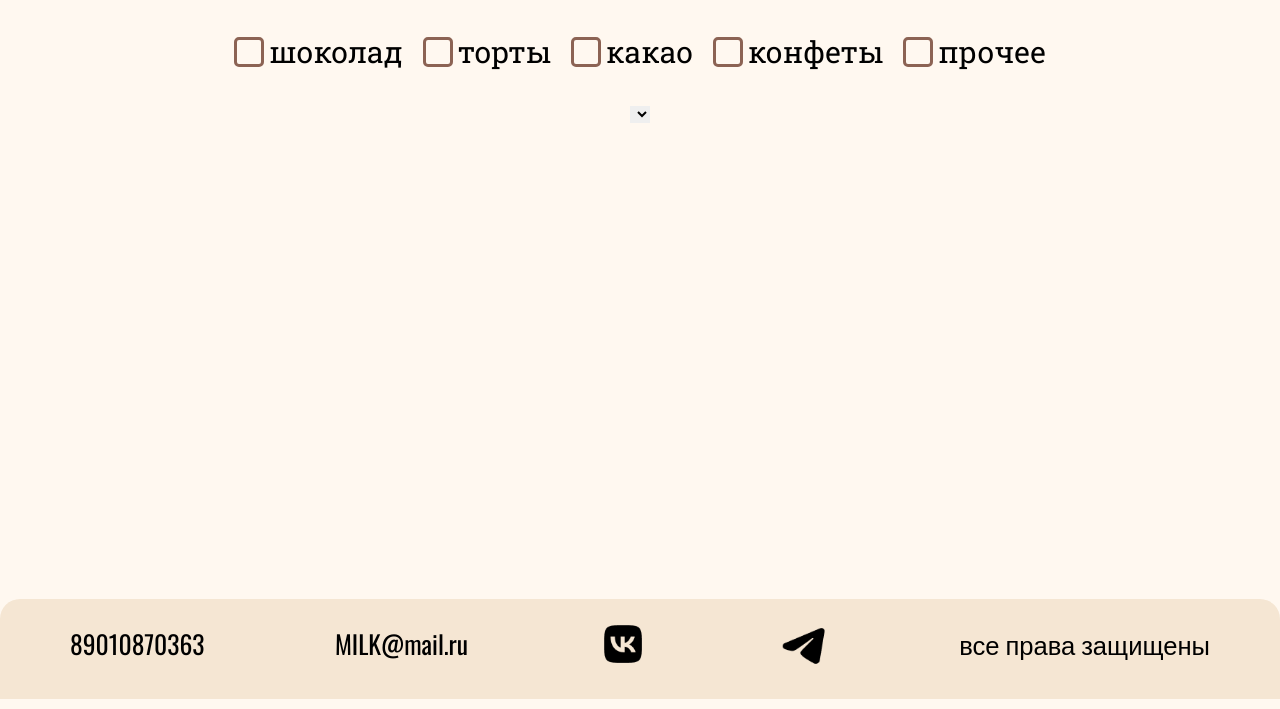
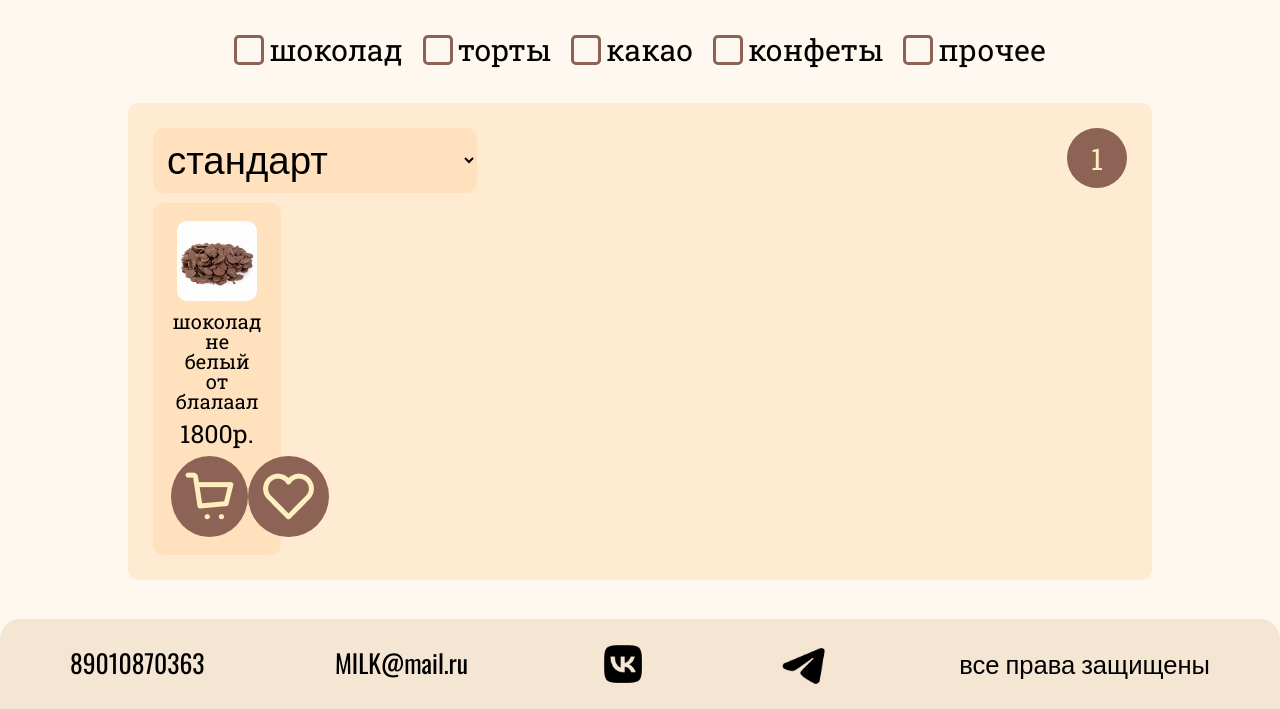
Before and after one commit to spece3000/UP_2026, a plain HTML site: page public/catalog.html in a window 1280 px wide. Shown: the part 101-810 px from the top of the page. Drawn offline with nearby package versions, Linux system fonts and the light colour scheme.

Commit message:
делаю каталог

```diff
--- a/public/catalog.html
+++ b/public/catalog.html
@@ -35,17 +35,23 @@
         </section>
         <section class="catalog--sec">
             <div class="manipulate_catalog">
-                <select></select>
-                <div class="pug_button"></div>
+                <select class="select--catalog">
+                    <option>стандарт</option>
+                    <option>по возрастанию</option>
+                    <option>по убыванию</option>
+                </select>
+                <div class="pug_buttons">
+                    <button class="pug_button">1</button>
+                </div>
             </div>
             <div class="catalog">
                 <div class="product_cart">
-                    <img src="" alt="" class="img_product--catalog">
-                    <h4 class="product_title--catalog"></h4>
-                    <p class="product_price--catalog"></p>
+                    <img src="img\products\main_image_1.png" alt="" class="img_product--catalog">
+                    <h4 class="product_title--catalog">шоколад не белый от блалаал</h4>
+                    <p class="product_price--catalog">1800р.</p>
                     <div class="buttons_product--catalog">
-                        <button class="button_cart--catalog"><img class="img_cart--catalog" src="" alt=""></button>
-                        <button class="button_favorit--catalog"><img class="img_favorit--catalog" src="" alt=""></button>
+                        <button class="button_cart--catalog"><img class="img_cart--catalog" src="img/icons/cart.png" alt=""></button>
+                        <button class="button_favorit--catalog"><img class="img_favorit--catalog" src="img/icons/favourite.png" alt=""></button>
                     </div>
                 </div>
             </div>
--- a/public/css/reset.css
+++ b/public/css/reset.css
@@ -75,6 +75,7 @@ input{
   position: relative;
 }
 
+
 h1,
 h2,
 h3,
--- a/public/css/style.css
+++ b/public/css/style.css
@@ -448,6 +448,77 @@ label{
     font-family: "Roboto Slab", serif;
 }
 
+.catalog--sec{
+    width: 80%;
+    background-color: #FFEBD2;
+    border-radius: 10px;
+    padding: clamp(15px, 3vw, 25px);
+    display: flex;
+    flex-direction: column;
+    gap: 10px;
+}
+
+.manipulate_catalog{
+    display: flex;
+    justify-content: space-between;
+}
+
+.catalog{
+    display: grid;
+    grid-template-columns: repeat(5, 1fr);
+    grid-template-rows: 2;
+}
+
+.product_cart{
+    border-radius: 10px;
+    background-color: #FFE2BD;
+    width: clamp(100px, 10vw, 250px);
+    padding: clamp(10px, 3vw, 18px);
+    display: flex;
+    flex-direction: column;
+    align-items: center;
+    gap: 10px;
+}
+
+.img_product--catalog{
+    width: clamp(80px, 5vw, 200px);
+    border-radius: 10px;
+}
+
+.product_title--catalog{
+    font-size: clamp(10px, 3vw, 20px);
+    font-family: "Roboto Slab", serif;
+    text-align: center;
+}
+
+.product_price--catalog{
+    font-size: clamp(15px, 3vw, 25px);
+    font-family: "Roboto Slab", serif;
+    text-align: center;
+}
+
+.buttons_product--catalog{
+    display: flex;
+    justify-content: space-around;
+    width: 100%;
+}
+
+.buttons_product--catalog button{
+    padding: 10px;
+}
+
+.select--catalog {
+    background-color: #FFE2BD;
+    border-radius: 10px;
+    font-size: clamp(20px, 3vw, 50px);
+    padding: 10px ;
+}
+
+.pug_button{
+    width: 60px;
+    height: 60px;
+}
+
 @media (max-width: 970px){
     .cart_services--button{
         width: 100%;
```
